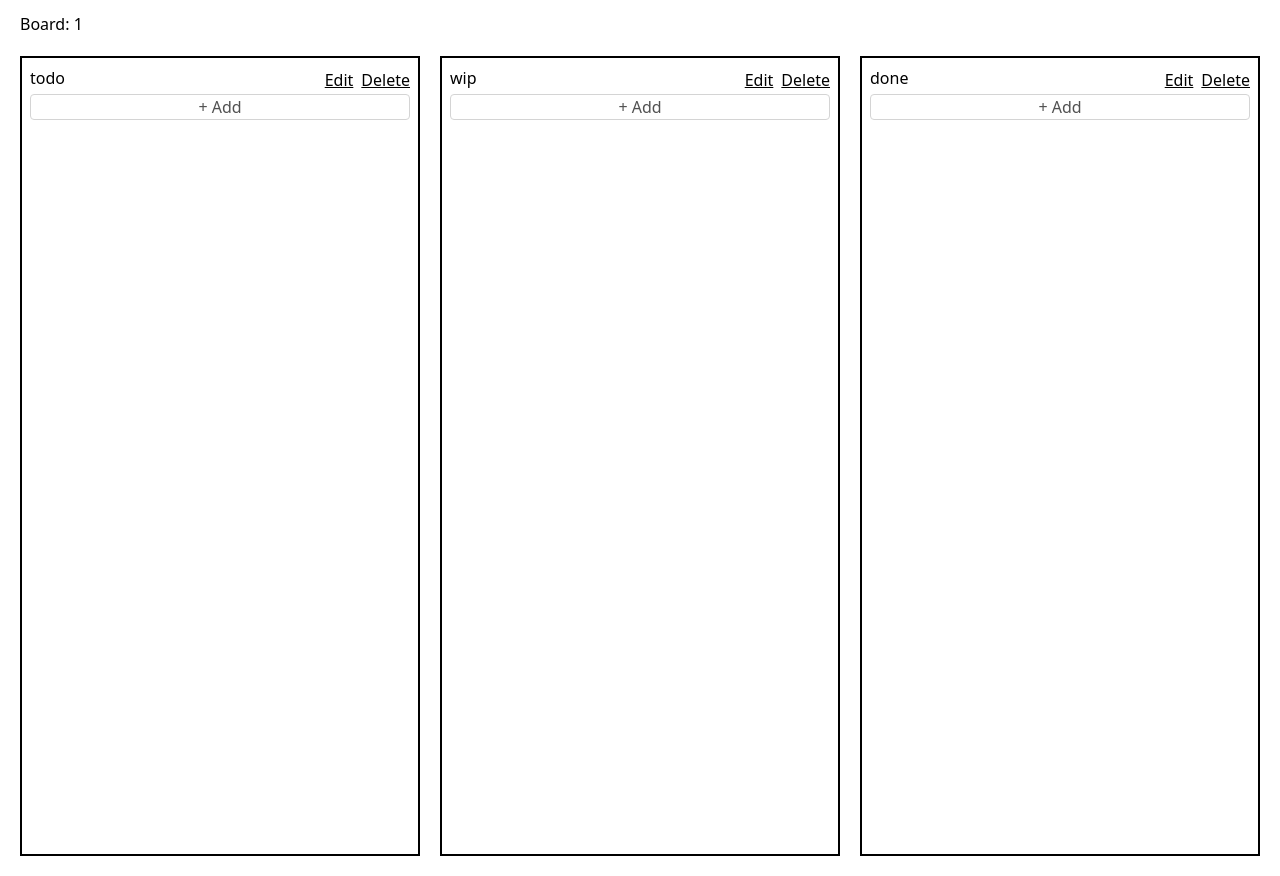
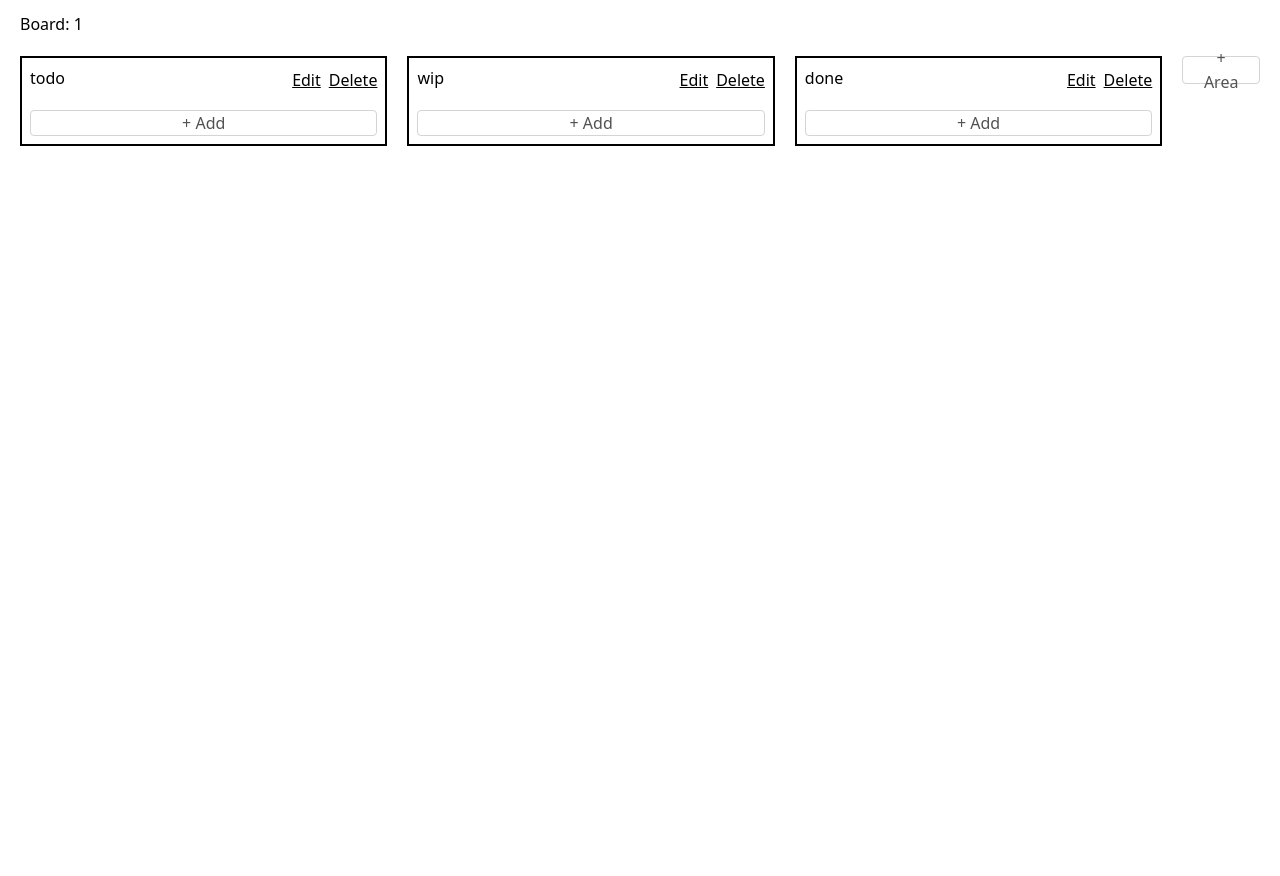
Before and after one commit to takaaat/simple-kanban, a Next.js app: page /board/1 in a window 1280 px wide. After the commit the page ends 800 px from the top, so only its background shows below. Built offline with nearby package versions, Linux system fonts and the light colour scheme.

Commit message:
refactor: 縦方向に伸びるようにした

```diff
--- a/src/app/board/[slug]/page.tsx
+++ b/src/app/board/[slug]/page.tsx
@@ -49,8 +49,9 @@
   );
 
   return (
-    <div>
+    <div className="min-h-screen flex flex-col">
       <p className="pt-3 pl-5">Board: {slug}</p>
+      <div className="flex-1 min-h-0 flex flex-col">
         <DndContext
           sensors={sensors}
           collisionDetection={closestCenter}
@@ -60,7 +61,7 @@
           onDragOver={handleDragOver}
           id="unique-dnd-context-id"
         >
-        <div className="p-5 flex gap-5 overflow-x-auto w-full">
+          <div className="p-5 flex-1 min-h-0 flex gap-5 overflow-x-auto w-full">
             {kanban.map((area) => {
               return (
                 <Column
@@ -102,5 +103,6 @@
           </DragOverlay>
         </DndContext>
       </div>
+    </div>
   );
 }
--- a/src/app/components/Column.tsx
+++ b/src/app/components/Column.tsx
@@ -40,8 +40,11 @@
       items={area.tasks}
       strategy={verticalListSortingStrategy}
     >
-      <div ref={setNodeRef} className="w-100 h-200 flex-none border-2 p-2">
-        <div className="flex justify-between">
+      <div
+        ref={setNodeRef}
+        className="w-100 h-full min-h-0 flex flex-col border-2 p-2 overflow-hidden"
+      >
+        <div className="flex justify-between flex-none">
           <div className="pb-1">{area.name}</div>
           <div className="flex gap-2">
             <button
@@ -74,6 +77,7 @@
             </button>
           </div>
         </div>
+        <div className="mt-2 flex-1 min-h-0 overflow-y-auto space-y-2 pr-1">
           {area.tasks.map((task) => (
             <Draggable
               key={task.id}
@@ -90,8 +94,9 @@
               />
             </Draggable>
           ))}
+        </div>
         <button
-          className="w-full rounded border border-neutral-300 text-neutral-600 hover:bg-neutral-100 transition   mb-2 text-center bg-white cursor-pointer"
+          className="w-full rounded border border-neutral-300 text-neutral-600 hover:bg-neutral-100 transition mt-2 text-center bg-white cursor-pointer flex-none"
           onClick={() => {
             addTask(area.id);
           }}
```
Lines whose indentation alone changed are shown as unchanged.
